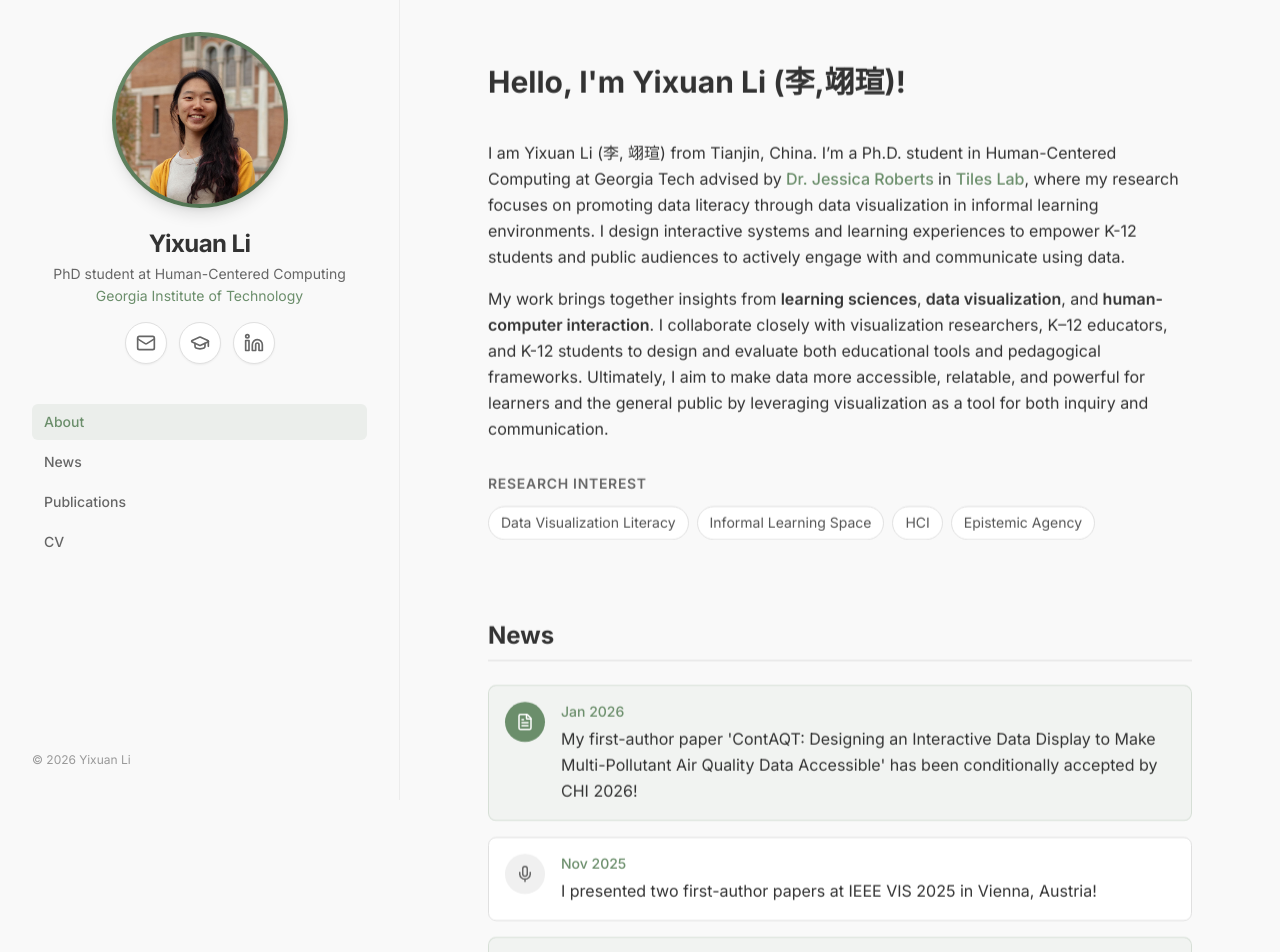
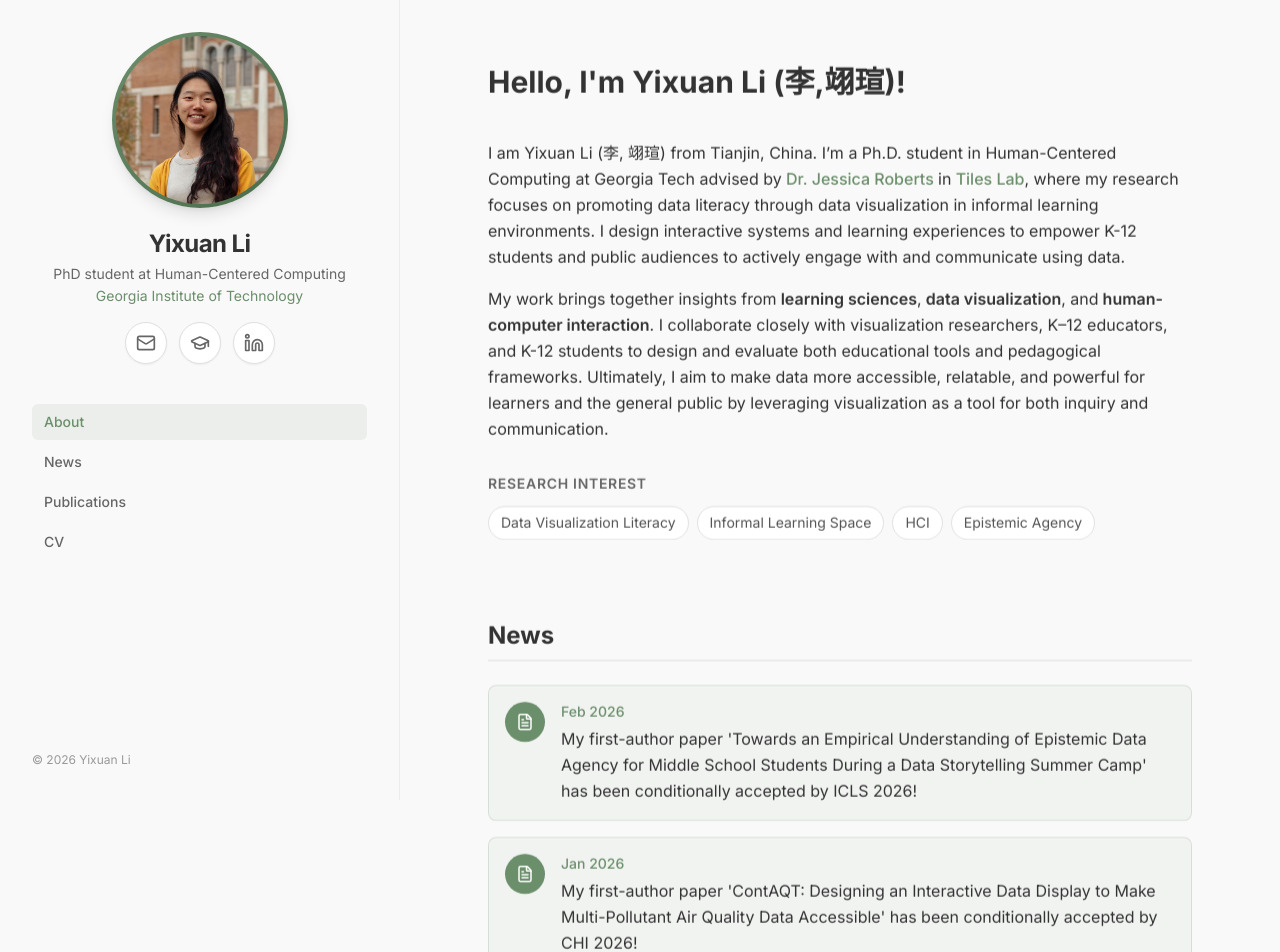
Before and after one commit to tiffanylyx/YixuanLi, a React (Vite) app: page / in a window 1280 px wide. Shown: the top 952 px of the page. Built offline with nearby package versions, Linux system fonts and the light colour scheme.

Commit message:
add news

```diff
--- a/src/sections/News.tsx
+++ b/src/sections/News.tsx
@@ -2,6 +2,13 @@ import { useEffect, useRef, useState } from 'react';
 import { FileText, Mic, BookCheck } from 'lucide-react';
 
 const newsItems = [
+  {
+    date: 'Feb 2026',
+    icon: FileText,
+    content:
+      "My first-author paper 'Towards an Empirical Understanding of Epistemic Data Agency for Middle School Students During a Data Storytelling Summer Camp' has been conditionally accepted by ICLS 2026!",
+    highlight: true,
+  },
   {
     date: 'Jan 2026',
     icon: FileText,
```
Also changed, not shown: 6 other files (tests, documents, lock files or other folders).
